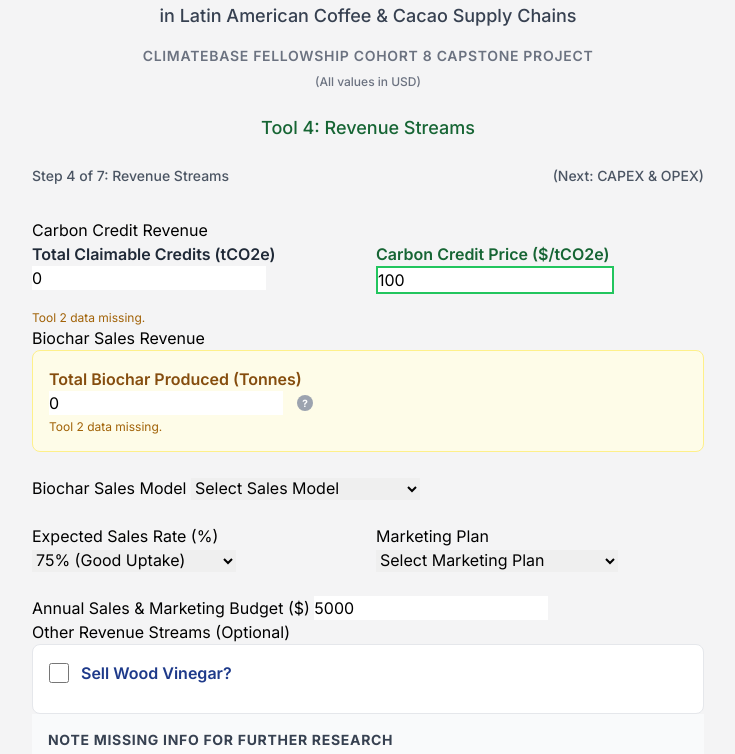
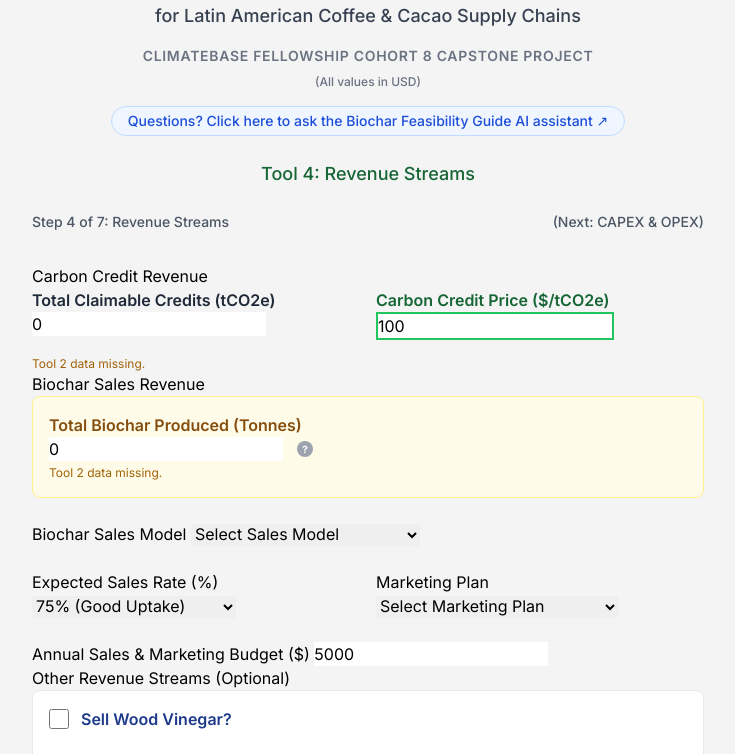
Before and after one commit to hillary-290/biochar-feasibility, a plain HTML site: page tool4.html in a window 1280 px wide. Shown: the part 70-824 px from the top of the page, without its empty margins (272-1007 px from the left). Drawn offline with nearby package versions, Linux system fonts and the light colour scheme.

Commit message:
Update headers and add AI assistant link

```diff
--- a/tool4.html
+++ b/tool4.html
@@ -42,11 +42,20 @@
 <body class="p-4 md:p-8">
 <div class="max-w-2xl mx-auto">
 <header class="text-center mb-6">
-<h1 class="text-2xl md:text-3xl font-extrabold text-green-700">Biochar Project Feasibility Calculator</h1>
-<h2 class="text-lg font-medium text-gray-700 mt-1">in Latin American Coffee & Cacao Supply Chains</h2>
-<p class="text-sm font-semibold text-gray-500 uppercase tracking-wider mt-4">Climatebase Fellowship Cohort 8 Capstone Project</p>
-<p class="text-xs font-medium text-gray-500 mt-2">(All values in USD)</p>
-<p class="text-lg font-medium text-green-800 mt-6">Tool 4: Revenue Streams</p>
+    <h1 class="text-2xl md:text-3xl font-extrabold text-green-700">Biochar Project Feasibility Calculator</h1>
+    <h2 class="text-lg font-medium text-gray-700 mt-1">for Latin American Coffee & Cacao Supply Chains</h2>
+    <p class="text-sm font-semibold text-gray-500 uppercase tracking-wider mt-4">Climatebase Fellowship Cohort 8 Capstone Project</p>
+    <p class="text-xs font-medium text-gray-500 mt-2">(All values in USD)</p>
+
+    <div class="mt-4 mb-6">
+        <a href="https://chatgpt.com/g/g-691ea2b1c2888191b85e54e203c53b2f-biochar-feasibility-guide"
+           target="_blank"
+           class="inline-block bg-blue-50 text-blue-700 hover:text-blue-900 border border-blue-200 rounded-full px-4 py-1 text-sm font-medium transition">
+            Questions? Click here to ask the Biochar Feasibility Guide AI assistant ↗
+        </a>
+    </div>
+
+    <p class="text-lg font-medium text-green-800">Tool 4: Revenue Streams</p>
 </header>
 
 <div class="w-full mb-8">
@@ -59,7 +68,6 @@
 </div>
 </div>
 
-<!-- Carbon Credit Section -->
 <div class="input-section section-green-tint">
 <h2 class="section-title section-title-green">Carbon Credit Revenue</h2>
 <div class="grid grid-cols-1 md:grid-cols-2 gap-4 mb-4">
@@ -71,7 +79,6 @@
 <p id="loadingIndicatorCredits" class="text-xs text-yellow-700">Loading from Tool 2...</p>
 </div>
 
-<!-- Biochar Sales Section -->
 <div class="input-section">
 <h2 class="section-title section-title-blue">Biochar Sales Revenue</h2>
 
@@ -98,7 +105,6 @@
 </label>
 
 <div id="retailFields" class="p-4 bg-white rounded-lg border border-gray-200 space-y-4" style="display: none;">
-<!-- Retail inputs -->
 <div class="grid grid-cols-1 md:grid-cols-2 gap-4">
 <label class="block"><span class="label-text">Biochar % in Mix</span>
 <input type="number" id="inputBiocharPercentInMix" value="30" min="0" max="100" class="input-field"></label>
@@ -150,7 +156,6 @@
 <input type="number" id="inputMarketingBudget" value="5000" min="0" class="input-field"></label>
 </div>
 
-<!-- Other Revenue: Wood Vinegar -->
 <div class="input-section">
 <h2 class="section-title section-title-gray">Other Revenue Streams (Optional)</h2>
 <div class="p-4 bg-white rounded-lg border border-gray-200 space-y-3">
```
